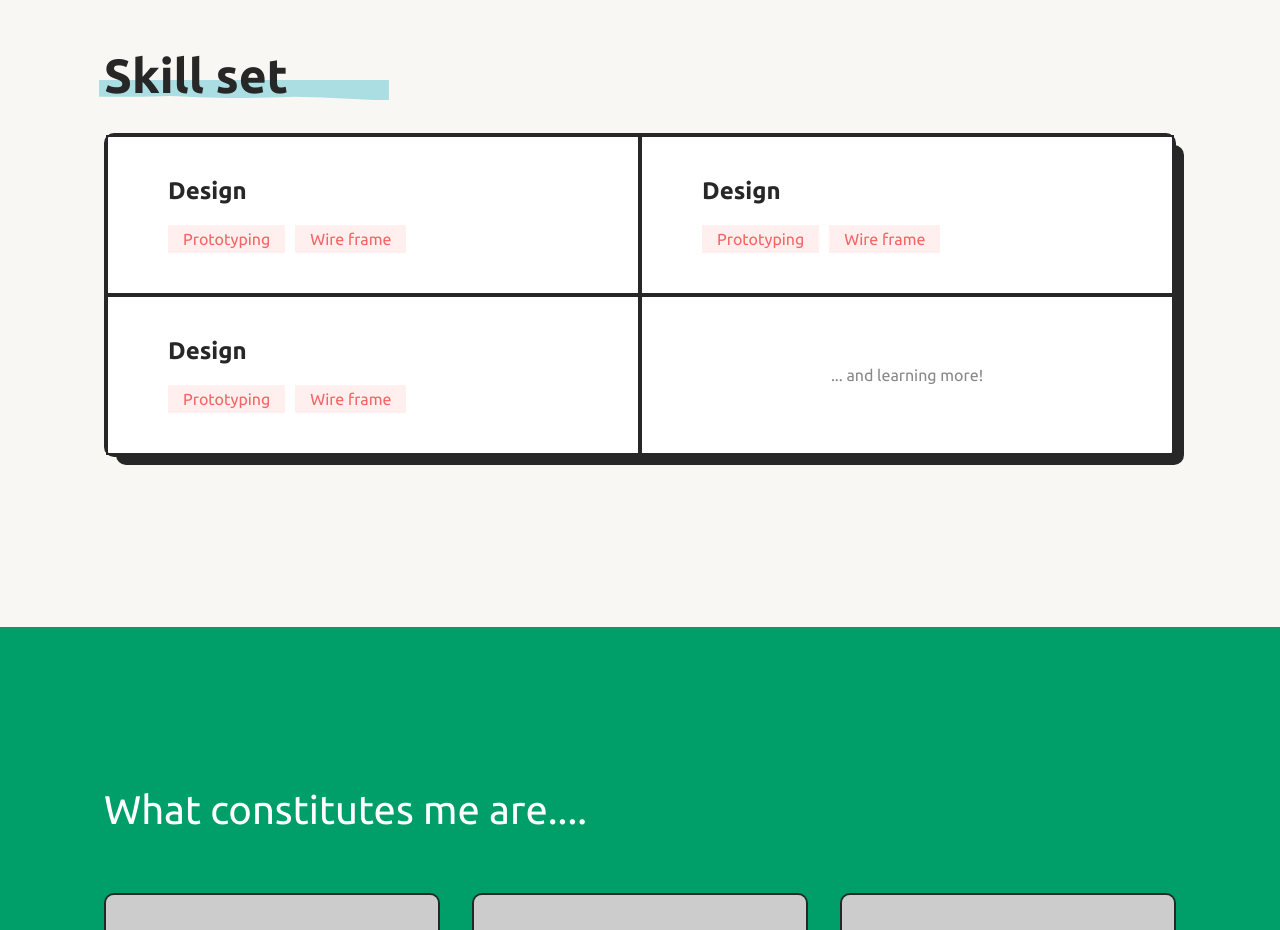
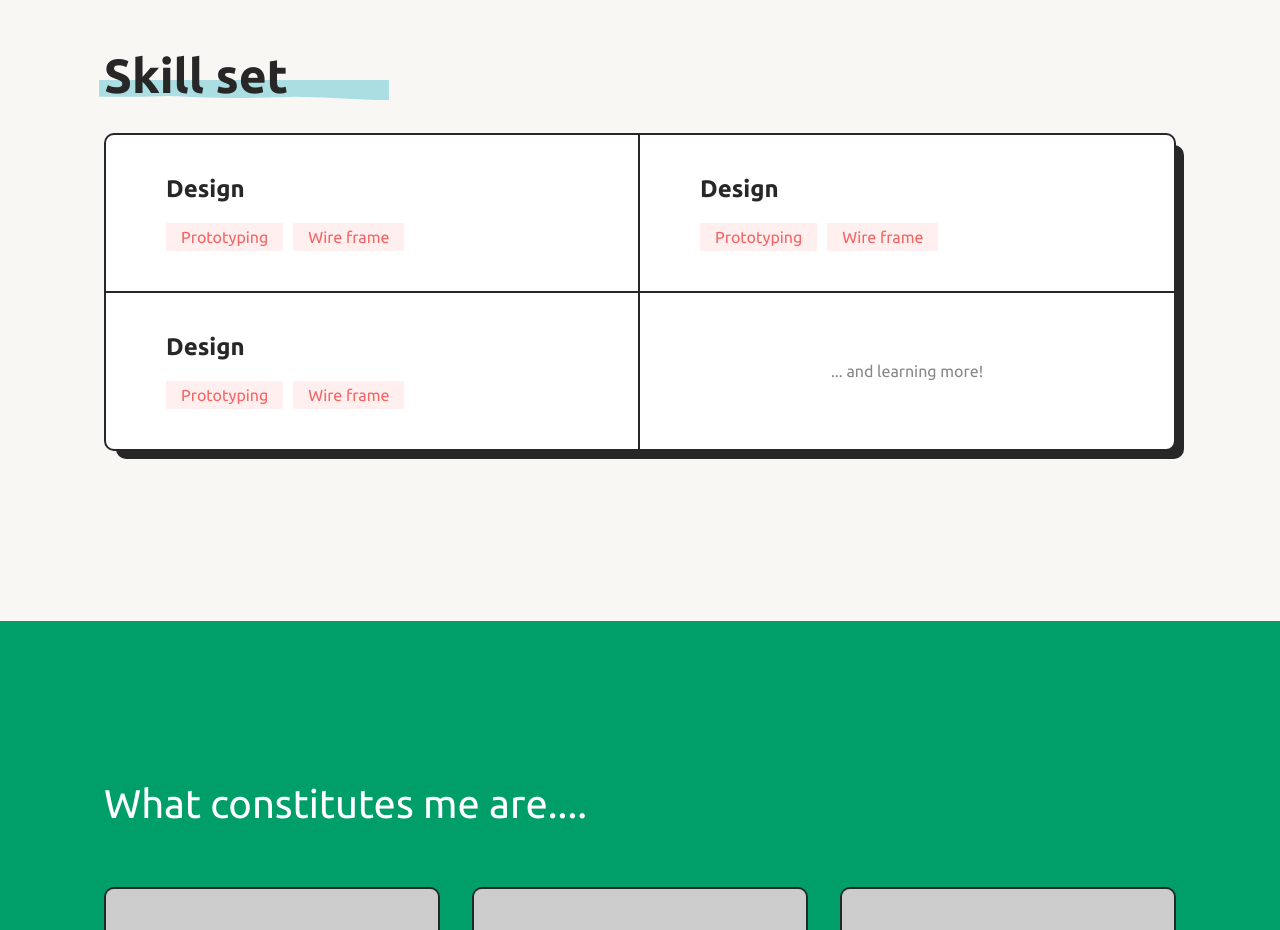
Before and after one commit to rixcx/rinaofk, a Next.js app: page /about in a window 1280 px wide. Shown: the part 1600-2530 px from the top of the page. Built offline with nearby package versions, Linux system fonts and the light colour scheme.

Commit message:
[ about ] fix about

```diff
--- a/src/app/about/page.tsx
+++ b/src/app/about/page.tsx
@@ -234,7 +234,15 @@ export const skill_wrap = css`
 export const skill_item = css`
   width: 50%;
   padding: 40px 60px 40px 60px;
-  border: 2px solid var(--color-black);
+  border-top: 2px solid var(--color-black);
+
+  &:nth-of-type(-n+2) {
+    border-top: none;
+  }
+
+  &:nth-of-type(odd){
+    border-right: 2px solid var(--color-black);
+  }
 
   > h3 {
     margin-bottom: 20px;
```
